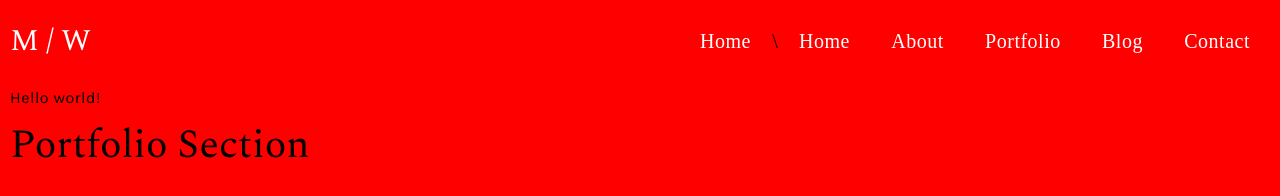
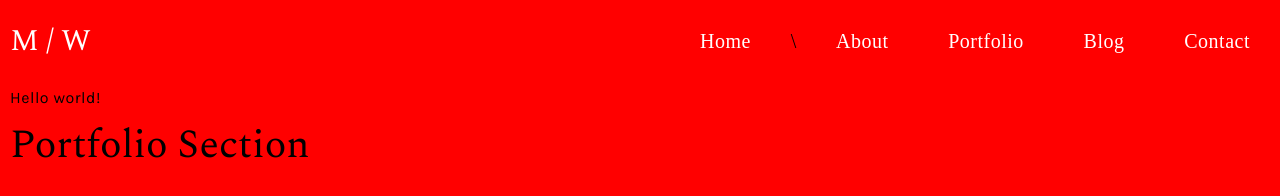
Before and after one commit to mwomack117/Gatsby-Portfolio, a Gatsby site in the folder gatsby/: page / in a window 1280 px wide. Built offline with nearby package versions, Linux system fonts and the light colour scheme; Gatsby itself is replaced by a stand-in of ours.

Commit message:
nav bar change

```diff
--- a/gatsby/src/components/Nav.js
+++ b/gatsby/src/components/Nav.js
@@ -14,9 +14,6 @@ export default function Nav() {
               <Link to="/">Home</Link>
             </li>
             \
-            <li>
-              <Link to="/">Home</Link>
-            </li>
             <li>
               <Link to="/photography">About</Link>
             </li>
```
